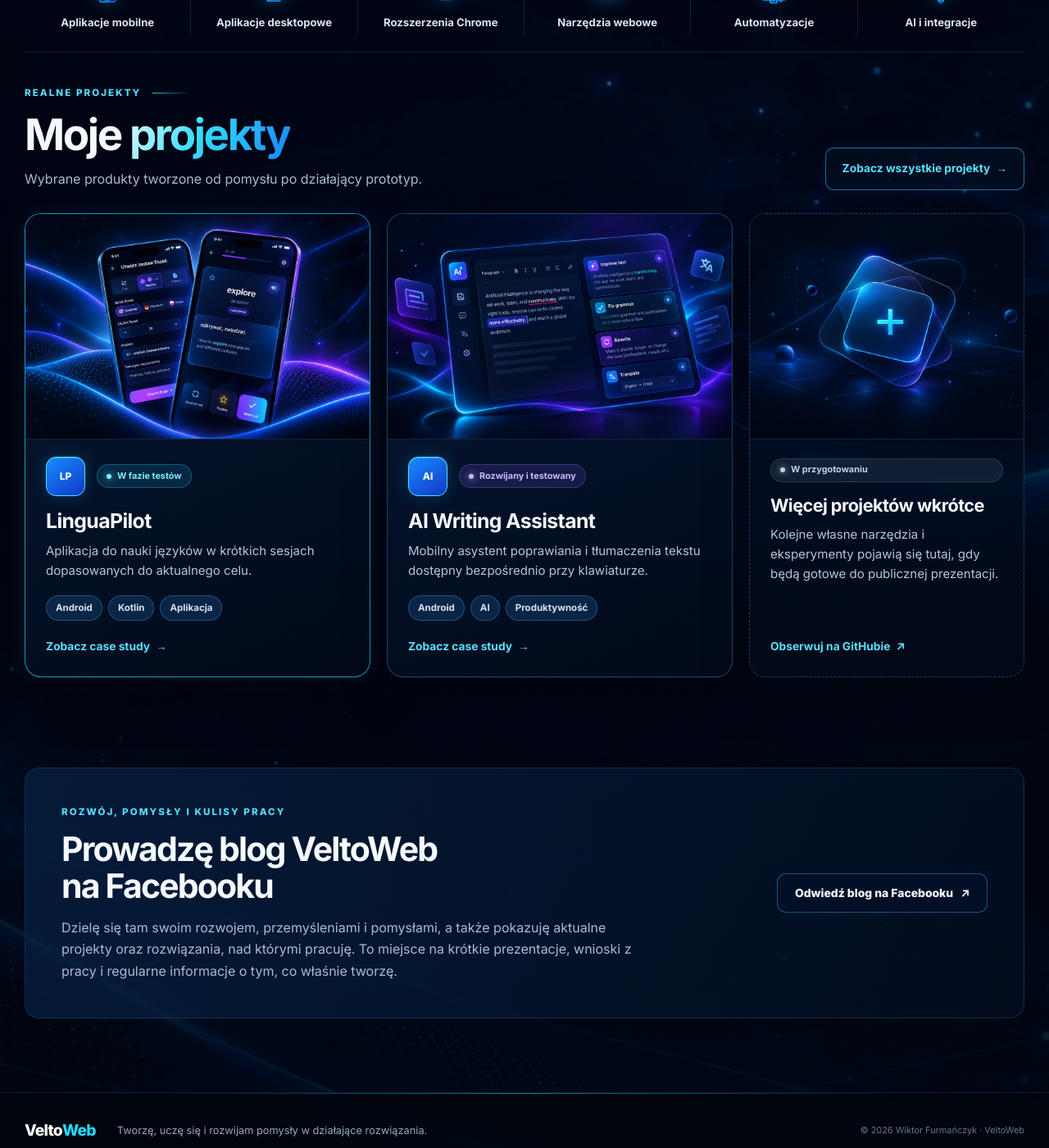
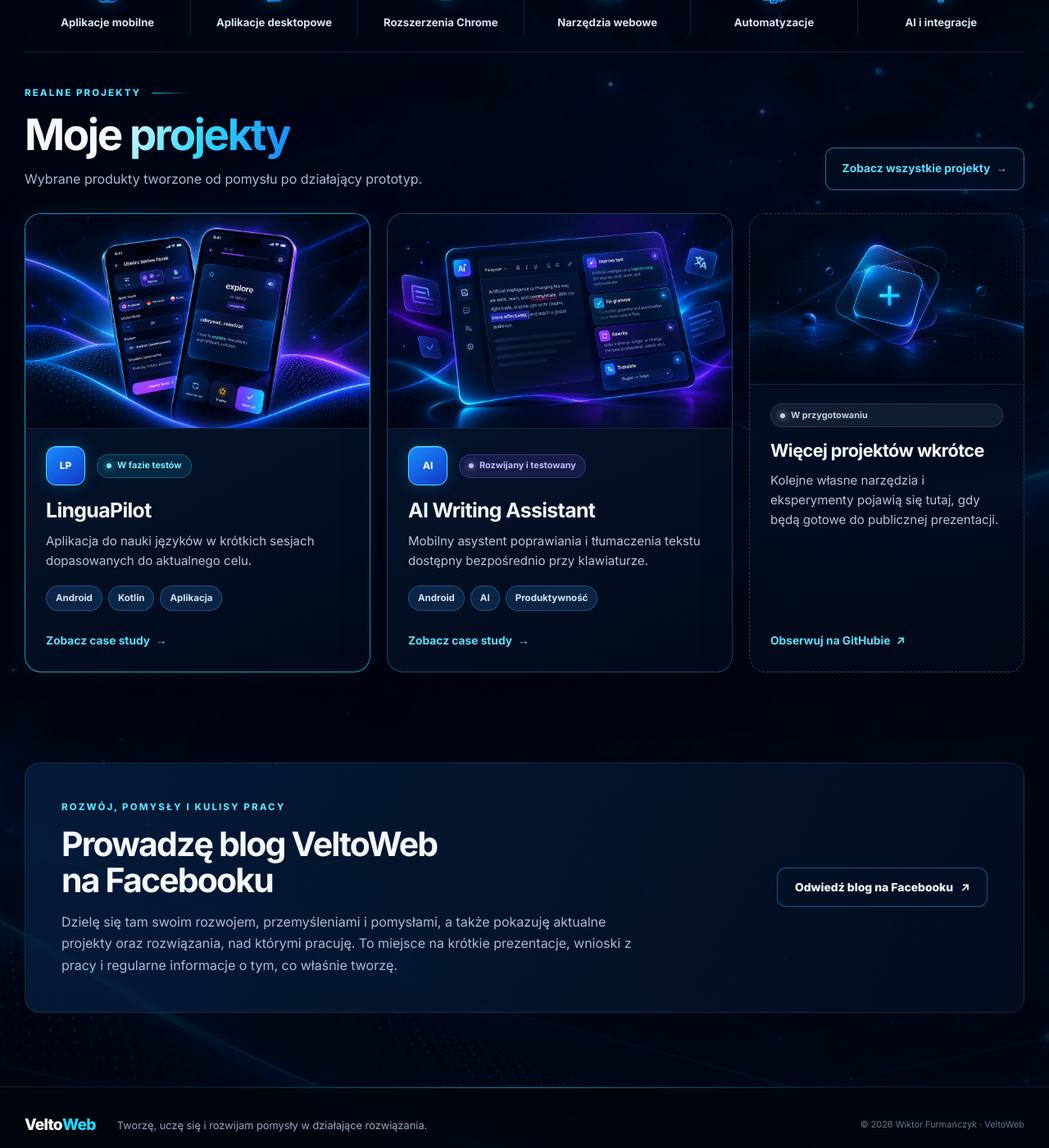
Before and after one commit to wiktor-furmanczyk/wiktor-furmanczyk.github.io, a Jekyll site: the page built from index.md, in a window 1280 px wide and 1400 px high, scrolled down 686 px. Shown: the whole window at 82% size. Built offline with Jekyll 4.4.1, drawn with Linux system fonts in a browser that asks for light colours.

Commit message:
fix: preserve project artwork proportions

```diff
--- a/assets/css/style.scss
+++ b/assets/css/style.scss
@@ -111,8 +111,8 @@ h3 { margin: 0; font-size: 1.06rem; letter-spacing: -0.025em; }
 .project-card { position: relative; display: flex; min-height: 560px; overflow: hidden; flex-direction: column; background: linear-gradient(155deg, rgba(7,28,59,.88), rgba(2,10,25,.94)); border: 1px solid rgba(52,150,221,.42); border-radius: 20px; box-shadow: 0 22px 54px rgba(0,0,0,.34), inset 0 1px rgba(255,255,255,.035); backdrop-filter: blur(14px); transition: transform .24s ease, border-color .24s ease, box-shadow .24s ease; }
 .project-card-featured { border-color: rgba(30,207,255,.72); box-shadow: 0 22px 58px rgba(0,0,0,.36), 0 0 30px rgba(0,169,255,.09), inset 0 1px rgba(255,255,255,.05); }
 .project-card:hover { transform: translateY(-6px); border-color: rgba(53, 220, 255, .82); box-shadow: 0 28px 64px rgba(0,0,0,.4), 0 0 34px rgba(0,163,255,.13); }
-.project-card-visual { position: relative; height: 275px; overflow: hidden; background: #020a18; border-bottom: 1px solid var(--border-soft); }
-.project-card-image { display: block; width: 100%; height: 100%; object-fit: cover; object-position: center; transition: transform .4s ease, filter .4s ease; }
+.project-card-visual { position: relative; width: 100%; height: auto; aspect-ratio: 8 / 5; flex: 0 0 auto; overflow: hidden; background: #020a18; border-bottom: 1px solid var(--border-soft); }
+.project-card-image { position: absolute; display: block; width: 100%; height: 100%; inset: 0; object-fit: cover; object-position: center; transition: transform .4s ease, filter .4s ease; }
 .project-card:hover .project-card-image { filter: saturate(1.08) brightness(1.04); transform: scale(1.025); }
 .project-card-body { display: flex; flex: 1; flex-direction: column; padding: 23px 25px 24px; }
 .card-meta-row { display: flex; align-items: center; gap: 14px; margin-top: -2px; }
@@ -128,7 +128,7 @@ h3 { margin: 0; font-size: 1.06rem; letter-spacing: -0.025em; }
 .card-link { margin-top: auto; padding-top: 18px; font-size: .86rem; }
 .project-card-upcoming { background: linear-gradient(155deg, rgba(5,21,45,.58), rgba(2,9,23,.82)); border-style: dashed; }
 .project-card-upcoming h3 { font-size: 1.35rem; }.project-card-upcoming p { max-width: 310px; }
-.upcoming-visual { position: relative; height: 275px; overflow: hidden; background: #020a18; border-bottom: 1px solid var(--border-soft); }
+.upcoming-visual { position: relative; width: 100%; height: auto; aspect-ratio: 8 / 5; align-self: start; flex: 0 0 auto; overflow: hidden; background: #020a18; border-bottom: 1px solid var(--border-soft); }
 
 .blog-section { display: flex; align-items: center; justify-content: space-between; gap: 40px; margin-block: 38px 90px; padding: clamp(28px, 4vw, 44px); background: linear-gradient(120deg, rgba(7,34,70,.72), rgba(3,14,32,.82)); border: 1px solid var(--border-soft); border-radius: var(--radius); }
 .blog-section > div { max-width: 720px; }.blog-section p:last-child { margin-bottom: 0; color: var(--muted); }
@@ -197,7 +197,7 @@ h3 { margin: 0; font-size: 1.06rem; letter-spacing: -0.025em; }
 @media (max-width: 980px) {
   .hero { grid-template-columns: minmax(0, 1fr) minmax(340px, .9fr); gap: 28px; }.hero-art { min-height: 360px; }
   .expertise-strip { grid-template-columns: repeat(3, 1fr); }.expertise-strip div:nth-child(3) { border-right: 0; }.expertise-strip div:nth-child(-n+3) { border-bottom: 1px solid var(--border-soft); }
-  .project-grid { grid-template-columns: 1fr 1fr; }.project-card-upcoming { display: grid; min-height: 300px; grid-column: 1 / -1; grid-template-columns: .8fr 1.2fr; }.project-card-upcoming .upcoming-visual { height: 300px; border-right: 1px solid var(--border-soft); border-bottom: 0; }.project-card-upcoming .project-card-body { justify-content: center; }
+  .project-grid { grid-template-columns: 1fr 1fr; }.project-card-upcoming { display: grid; min-height: 300px; grid-column: 1 / -1; grid-template-columns: .8fr 1.2fr; }.project-card-upcoming .upcoming-visual { height: auto; border-right: 1px solid var(--border-soft); border-bottom: 0; }.project-card-upcoming .project-card-body { justify-content: center; }
   .product-hero { grid-template-columns: minmax(0, .85fr) minmax(400px, 1.15fr); gap: 24px; }.phone { max-width: 155px; }
   .project-facts { grid-template-columns: 1fr 1fr; }.benefit-list { grid-template-columns: 1fr 1fr; }.benefit-list div:nth-child(2) { border-right: 0; }.benefit-list div:nth-child(-n+2) { border-bottom: 1px solid var(--border-soft); }
   .process-screens { grid-template-columns: 1fr 1fr; }.screen-frame { width: 170px; }
@@ -208,7 +208,7 @@ h3 { margin: 0; font-size: 1.06rem; letter-spacing: -0.025em; }
   html { scroll-padding-top: 5.5rem; }.shell, .section-shell { width: min(calc(100% - 28px), var(--content-width)); }
   .header-inner { min-height: 54px; }
   .hero { display: block; min-height: 0; padding-block: 68px 34px; }.hero-copy { max-width: 620px; }.hero-description { font-size: 1rem; }.hero-art { min-height: 400px; margin-top: 0; }.hero-art img { width: min(620px, 116%); transform: translateX(2%); }
-  .project-grid { grid-template-columns: 1fr; }.project-card-upcoming { display: flex; grid-column: auto; }.project-card-upcoming .upcoming-visual { height: 260px; border-right: 0; border-bottom: 1px solid var(--border-soft); }.section-heading { align-items: flex-start; flex-direction: column; gap: 18px; }
+  .project-grid { grid-template-columns: 1fr; }.project-card-upcoming { display: flex; grid-column: auto; }.project-card-upcoming .upcoming-visual { height: auto; border-right: 0; border-bottom: 1px solid var(--border-soft); }.section-heading { align-items: flex-start; flex-direction: column; gap: 18px; }
   .blog-section { align-items: flex-start; flex-direction: column; margin-bottom: 70px; }
   .product-hero { display: block; padding-block: 46px 44px; }.phones-showcase { max-width: 610px; margin: 42px auto 0; }.phone { max-width: 168px; }
   .problem-grid, .product-meta-grid, .status-panel { grid-template-columns: 1fr; }.benefit-list { grid-template-columns: 1fr 1fr; }
```
